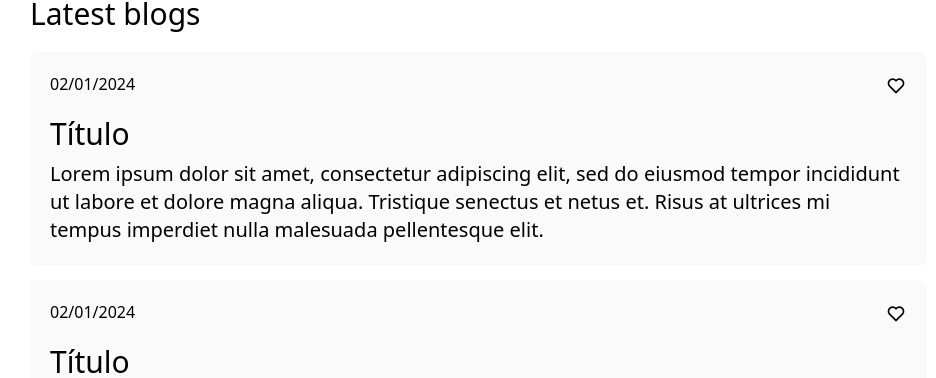
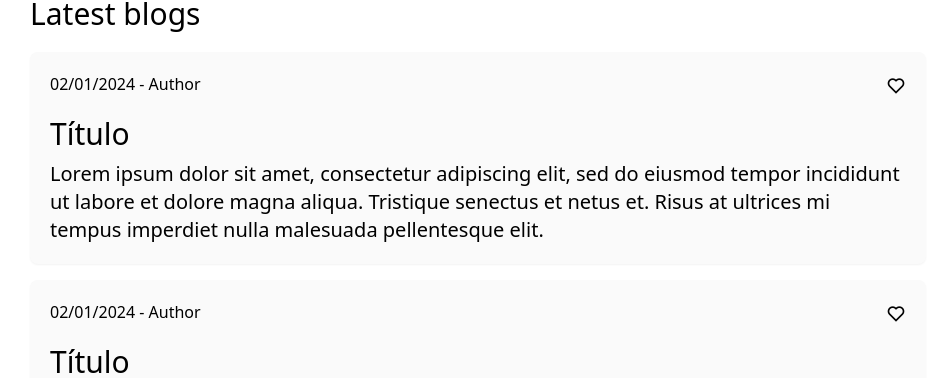
Before and after one commit to viniciusnevescosta/learning-react, a React (Vite) app: page / in a window 1280 px wide. Shown: the part 129-507 px from the top of the page, without its empty margins (162-1098 px from the left). Built offline with nearby package versions, Linux system fonts and the light colour scheme.

Commit message:
feat: Author label

```diff
--- a/src/components/BlogCard.jsx
+++ b/src/components/BlogCard.jsx
@@ -2,7 +2,7 @@ const BlogCard = () => {
   return (
     <div className="flex flex-col gap-4 p-5 rounded-lg bg-zinc-50 shadow-sm">
       <div className="flex justify-between">
-        <p>02/01/2024</p>
+        <p>02/01/2024 - Author</p>
         <i className="ri-heart-line text-xl"></i>
       </div>
       <div className="flex flex-col gap-2">
```
